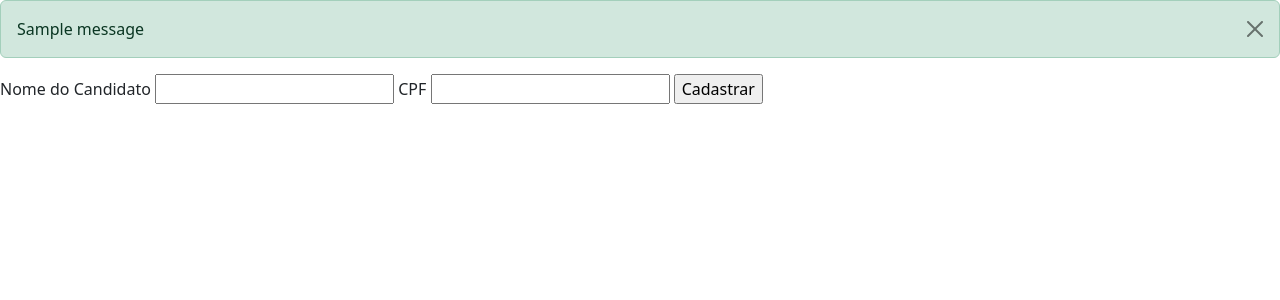
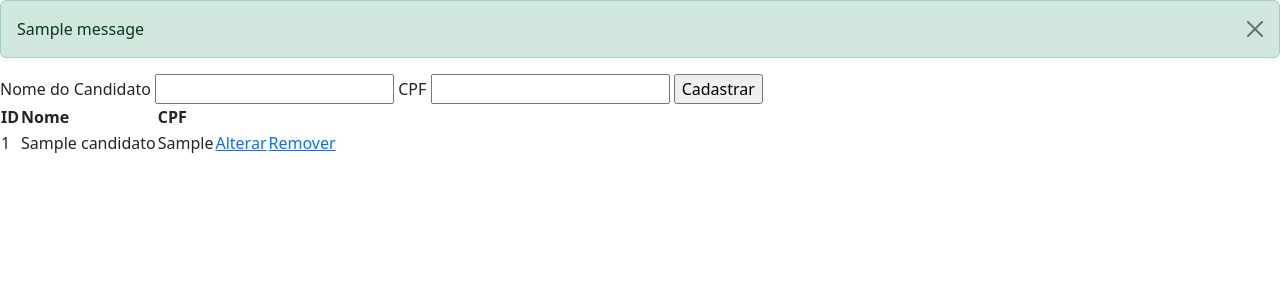
Before and after one commit to RaulFSP/atividade_votacao, a Flask app: page /adicionar_candidato in a window 1280 px wide. Shown: the top 300 px of the page. Run offline with Flask 3, Linux system fonts and the light colour scheme; tables that the repository leaves empty hold one stand-in row (values such as "Sample post"); one stand-in notice (Sample message) is shown; some libraries are stand-ins or nearby versions.

Commit message:
Segunda Atualização

```diff
--- a/forms.py
+++ b/forms.py
@@ -6,4 +6,4 @@ from wtforms.validators import DataRequired, Length
 class CandidatoForm(FlaskForm):
     nome = StringField(label="Nome do Candidato",validators=[DataRequired(), Length(0,100)])
     cpf = StringField(label="CPF",validators=[DataRequired(),Length(11,11)])
-    submit = SubmitField("Cadastrar")
+    submit = SubmitField()
--- a/routes.py
+++ b/routes.py
@@ -34,4 +34,39 @@ def adicionar_candidato():
         except Exception as e:
             return "Houve um erro ao adicionar um candidato\n"+str(e)
     else:
-        return render_template("adicionar_candidato.html", form=form)
+        candidatos = db.session.execute(db.select(Candidato)).scalars()
+        return render_template("adicionar_candidato.html", form=form, candidatos= candidatos)
+
+@app.route("/alterar_candidato/<int:id>", methods=['POST','GET'])
+def alterar_candidato(id):
+    form = CandidatoForm()
+    candidato = Candidato.query.get_or_404(id)
+    form.nome.data = candidato.nome
+    form.cpf.data = candidato.cpf
+    if form.validate_on_submit():
+        candidato.nome = form.nome.data
+        candidato.cpf = form.cpf.data
+        try:
+            db.session.commit()
+        except Exception as e:
+            return "Erro na alteração de candidato!\n".format(str(e))
+        flash(f"Candidato '{form.nome.data}' alterado!")
+        return redirect(url_for('adicionar_candidato'))
+
+    return render_template('alterar_candidato.html',form=form, candidato=candidato)
+
+
+
+
+
+
+@app.route("/deletar_candidato/<int:id>", methods=['POST','GET'])
+def deletar_candidato(id):
+    try:
+        candidato = db.get_or_404(Candidato,id)
+        db.session.delete(candidato)
+        db.session.commit()
+        flash(f"O candidato '{candidato.nome}' foi removido!")
+        return redirect(url_for('adicionar_candidato'))
+    except Exception as e:
+        return "Erro na exclusão de candidato!\n".format(str(e))
--- a/templates/adicionar_candidato.html
+++ b/templates/adicionar_candidato.html
@@ -1,7 +1,7 @@
 {%extends "base.html"%}
 
 {%block head%}
-    <title>Votação Home</title>
+    <title>Adicionar Candidato</title>
 {%endblock%}
 
 {%block body%}
@@ -19,7 +19,27 @@
         {{form.nome()}}
         {{form.cpf.label()}}
         {{form.cpf()}}
-        {{form.submit()}}
+        {{form.submit(value="Cadastrar")}}
 
     </form>
+    <table>
+        <thead>
+            <tr>
+                <th>ID</th>
+                <th>Nome</th>
+                <th>CPF</th>
+            </tr>
+        </thead>
+        <tbody>
+            {%for candidato in candidatos%}
+            <tr>
+                <td>{{candidato.id}}</td>
+                <td>{{candidato.nome}}</td>
+                <td>{{candidato.cpf}}</td>
+                <td><a href="{{url_for('alterar_candidato',id=candidato.id)}}">Alterar</a></td>
+                <td><a href="{{url_for('deletar_candidato',id=candidato.id)}}">Remover</a></td>
+            </tr>
+            {%endfor%}
+        </tbody>
+    </table>
 {%endblock%}
--- a/templates/index.html
+++ b/templates/index.html
@@ -12,15 +12,18 @@
         </div>
 
     {%endfor%}
+    {%if candidatos%}
     <form action="" method="post">
         {%for candidato in candidatos%}
             <div>
                 <p>{{candidato.nome}}</p>
                 <p>{{candidato.cpf}}</p>
                 <input type="radio" name="voto" value="{{candidato.id}}">
-
             </div>
         {%endfor%}
         <input type="submit" value="Votar">
     </form>
+    {%else%}
+        <p>Não há candidatos</p>
+    {%endif%}
 {%endblock%}
```
Also changed, not shown: templates/alterar_candidato.html (added, +26 -0 lines), 15 other files.
